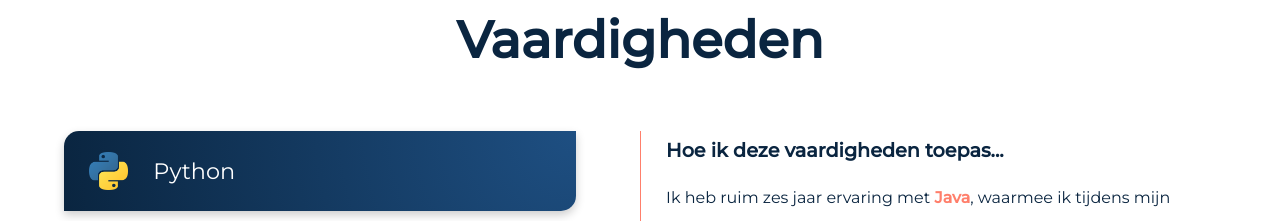
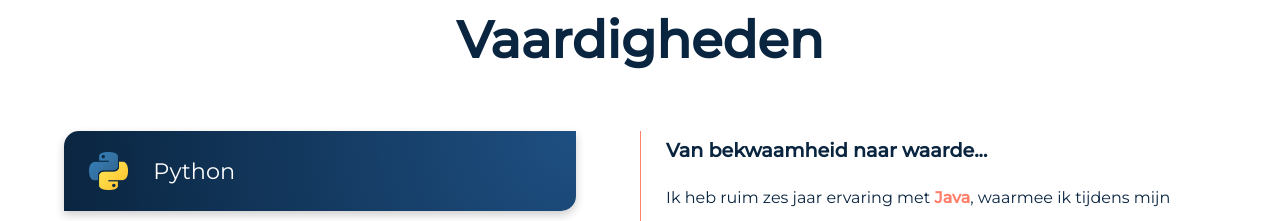
Before and after one commit to MitchellvanR/portfolio-v2, an Angular app: page / in a window 1280 px wide. Shown: the part 2500-2721 px from the top of the page. Built offline with nearby package versions, Linux system fonts and the light colour scheme.

Commit message:
Sharpen skills subtitle

```diff
--- a/src/app/translations.ts
+++ b/src/app/translations.ts
@@ -28,7 +28,7 @@ export const TRANSLATIONS = {
         },
         skills: {
             title: 'Vaardigheden',
-            subtitle: 'Hoe ik deze vaardigheden toepas...',
+            subtitle: 'Van bekwaamheid naar waarde...',
             explanationParagraphs: [
                 'Ik heb ruim zes jaar ervaring met <b>Java</b>, waarmee ik tijdens mijn opleiding meerdere projecten heb uitgevoerd, onder andere voor de <b>Politie Leiden</b> en <b>ARAG</b>. Hier bouwde ik robuuste backend-oplossingen die tot op de dag van vandaag nog gebruikt worden.',
                 'Momenteel gebruik ik voornamelijk <b>Python</b>, dat ik tijdens stages bij <b>Alliander</b> en <b>OpenValue</b> heb toegepast op AI-toepassingen en data-analyse. Zo realiseerde ik bij Alliander een computer vision-project en bij OpenValue een clipgeneratieproject, waarmee ik concrete oplossingen leverde voor complexe use cases.',
@@ -75,7 +75,7 @@ export const TRANSLATIONS = {
         },
         skills: {
             title: 'Skills',
-            subtitle: 'How I apply these skills...',
+            subtitle: 'From skills to value...',
             explanationParagraphs: [
                 'I have over six years of experience with <b>Java</b>, which I applied in multiple projects during my studies, including for <b>Politie Leiden</b> and <b>ARAG</b>. There, I built robust backend solutions that are still in use today.',
                 'I currently use <b>Python</b> primarily, which I applied during internships at <b>Alliander</b> and <b>OpenValue</b> for artificial intelligence applications and data analysis. At Alliander, I implemented a computer vision project, and at OpenValue, I worked on a clip generation project, delivering concrete solutions for complex use cases.',
```
